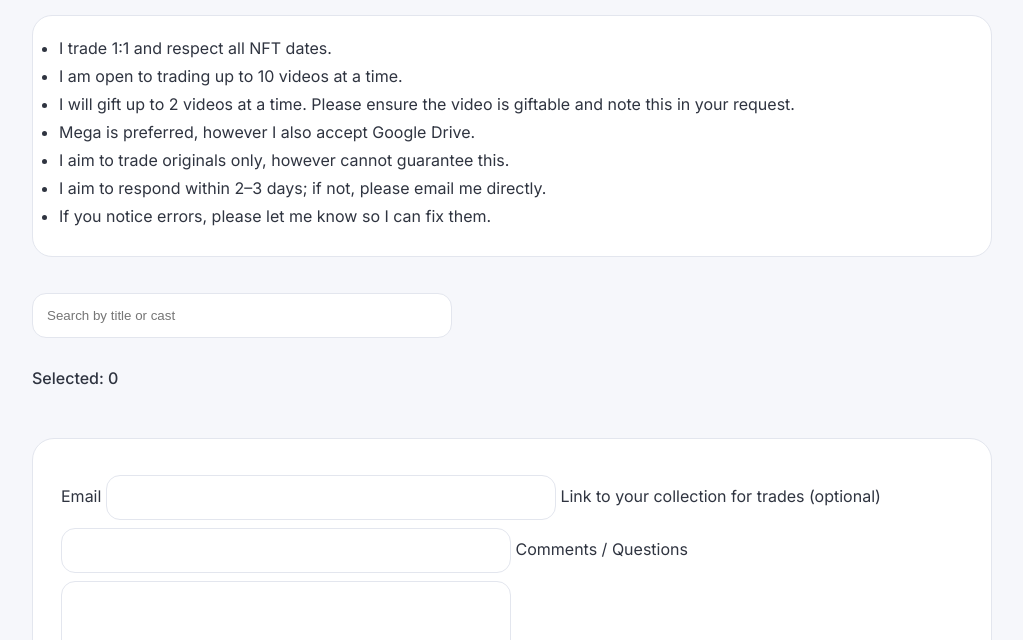
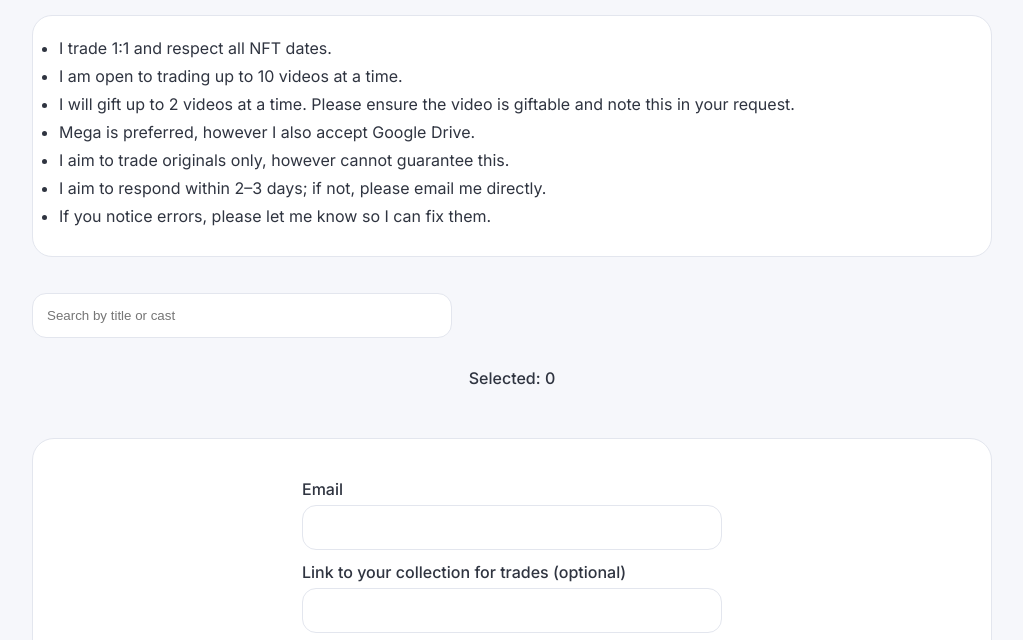
Before and after one commit to Mazing2261/trading-list, a plain HTML site: page index.html in a window 1280 px wide. Shown: the part 125-765 px from the top of the page, without its empty margins (128-1151 px from the left). Drawn offline with nearby package versions, Linux system fonts and the light colour scheme; no server answers.

Commit message:
Add files via upload

```diff
--- a/index.html
+++ b/index.html
@@ -43,11 +43,6 @@ h1 { font-size: 2.4rem; margin-bottom: 8px; }
   margin-bottom: 36px;
 }
 .guidelines li { margin-bottom: 8px; }
-
-#selectedCount {
-  font-weight: 500;
-  margin-bottom: 16px;
-}
 
 input[type="search"] {
   width: 100%;
@@ -133,16 +128,33 @@ input[type="search"] {
   border-radius: 22px;
   border: 1px solid var(--border);
   margin-top: 50px;
+  display: flex;
+  flex-direction: column;
+  align-items: center;
+}
+
+.user-info label {
+  width: 100%;
+  max-width: 420px;
+  margin-top: 12px;
+  font-weight: 500;
 }
 
 .user-info input,
 .user-info textarea {
   width: 100%;
   max-width: 420px;
-  margin-top: 8px;
+  margin-top: 6px;
   padding: 14px;
   border-radius: 14px;
   border: 1px solid var(--border);
+  box-sizing: border-box;
+}
+
+#selectedCount {
+  font-weight: 500;
+  margin-bottom: 16px;
+  text-align: center;
 }
 
 button[type="submit"] {
@@ -153,6 +165,7 @@ button[type="submit"] {
   background: var(--accent);
   color: white;
   cursor: pointer;
+  align-self: center;
 }
 </style>
 </head>
@@ -177,10 +190,10 @@ Browse or search my titles below. Select any you’re interested in and submit y
 
 <input type="search" id="search" placeholder="Search by title or cast">
 
-<div id="selectedCount">Selected: 0</div>
-
 <form action="https://formspree.io/f/mnjqvnqz" method="POST" id="tradeForm">
   <div id="list"></div>
+
+  <div id="selectedCount">Selected: 0</div>
 
   <div class="user-info">
     <label>Email</label>
```
